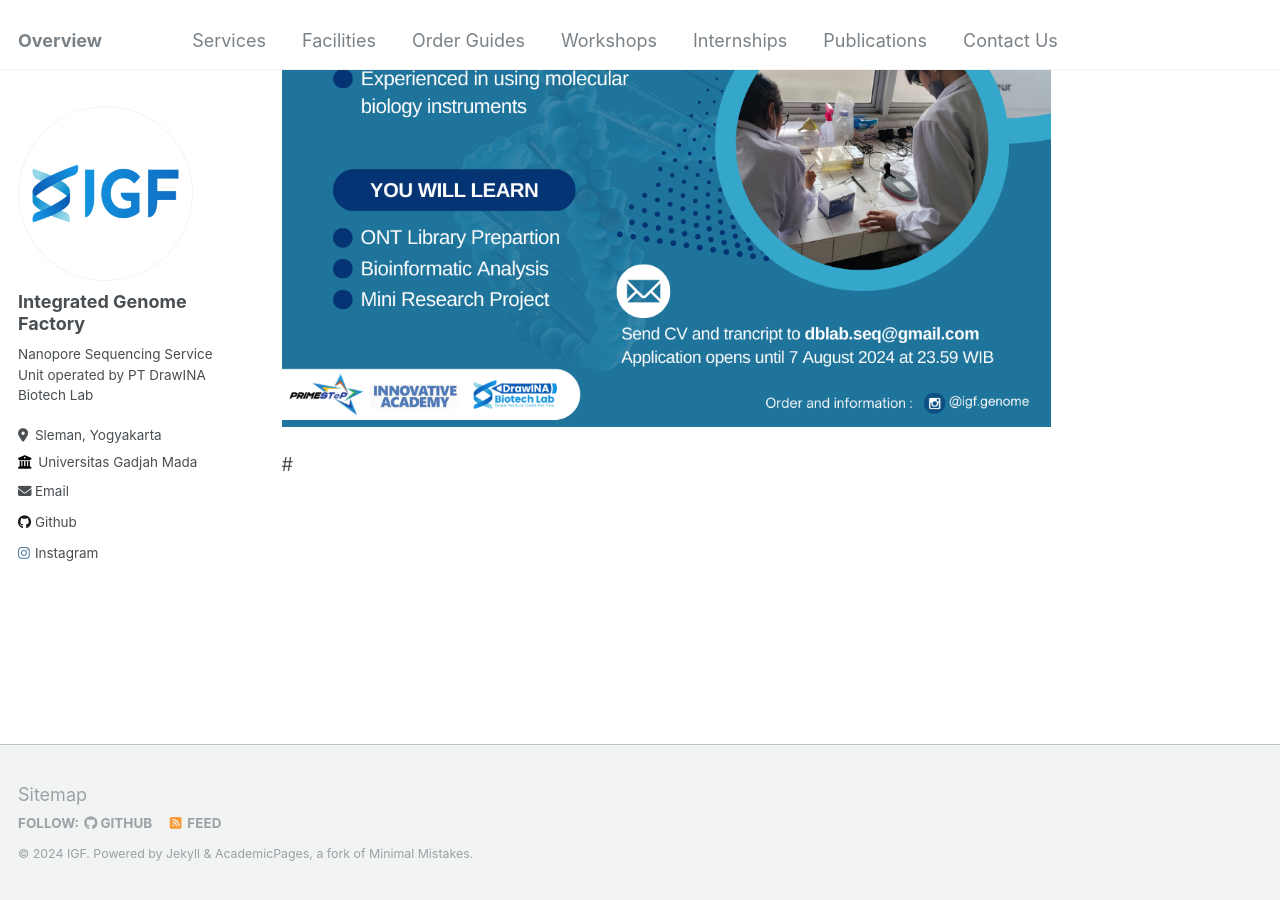
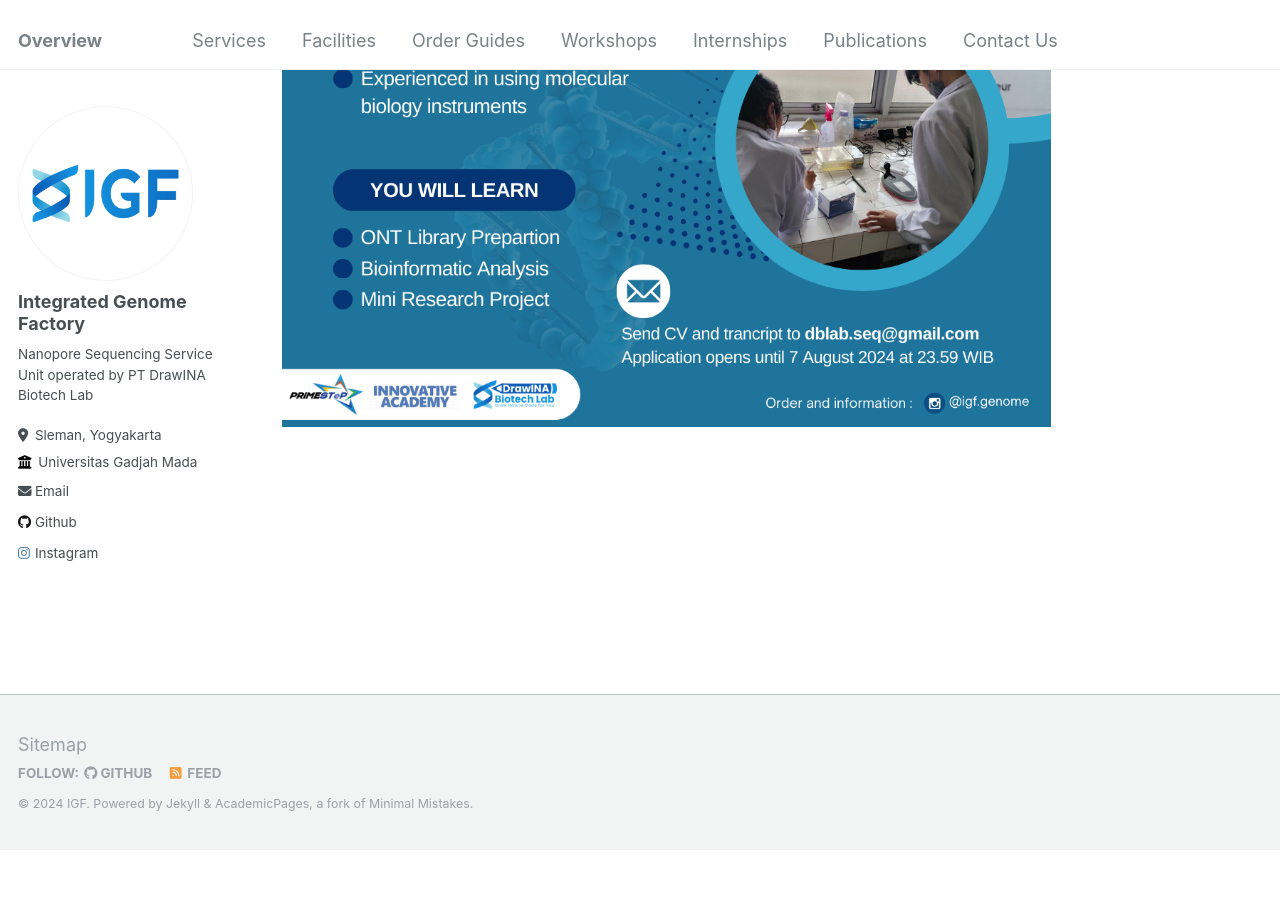
Before and after one commit to igf-genome/igf-genome.github.io, a Jekyll site: the page built from _pages/internships.md, in a window 1280 px wide and 900 px high, scrolled down 541 px. Built offline with Jekyll 4.4.1, drawn with Linux system fonts in a browser that asks for light colours; after the commit the page ends 1390 px from its top, so only the background shows below that.

Commit message:
Update internships.md

```diff
--- a/_pages/internships.md
+++ b/_pages/internships.md
@@ -7,8 +7,8 @@
   - /internships
 ---
 
+{% include base_path %}
+
 We are opening IGF internship program batch 2.
 
 ![internship2](/images/internship2.png)
-
-#{% include base_path %}
```
